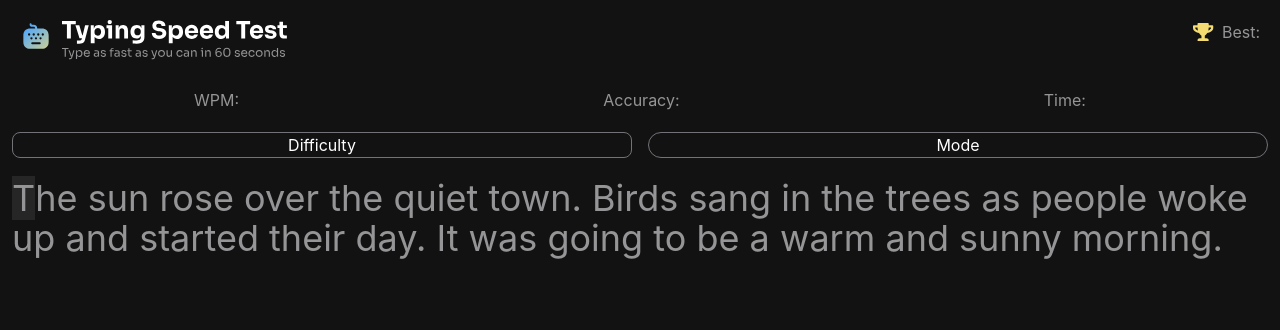
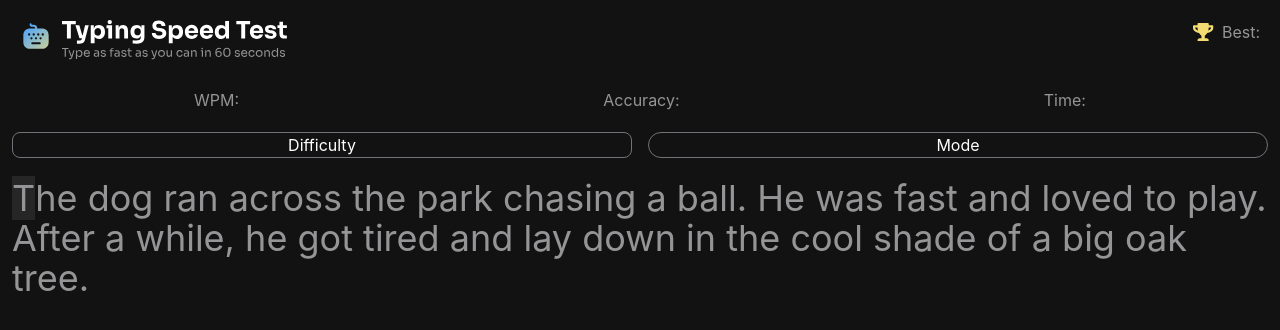
Before and after one commit to alitech42/Typing-Speed-Test, a React (Vite) app: page / in a window 1280 px wide. Shown: the top 330 px of the page. Built offline with nearby package versions, Linux system fonts and the light colour scheme.

Commit message:
Feat: Choose text randomly

```diff
--- a/src/App.tsx
+++ b/src/App.tsx
@@ -4,12 +4,13 @@ import { Header } from "./components/Header";
 import { Selectors } from "./components/Selectors";
 import { Stats } from "./components/Stats";
 import { TypingDisplay } from "./components/TypingDisplay";
+import data from './data.json'
 
 function App() {
 
     const [typingIndex, setTypingIndex] = useState(0)
     const [typingSequence, setTypingSequence] = useState(() => {
-        const text = 'The sun rose over the quiet town. Birds sang in the trees as people woke up and started their day. It was going to be a warm and sunny morning.'
+        const text = data.easy[Math.floor(Math.random() * data.easy.length)].text
         const splittedText = text.split('')
         return splittedText.map( (char) => ({char, status: "undefined"}))
     })
```
